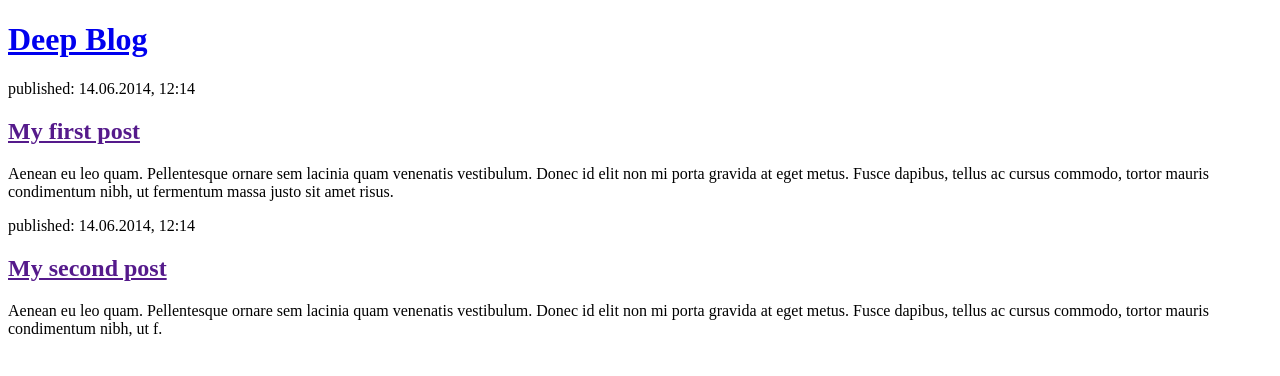
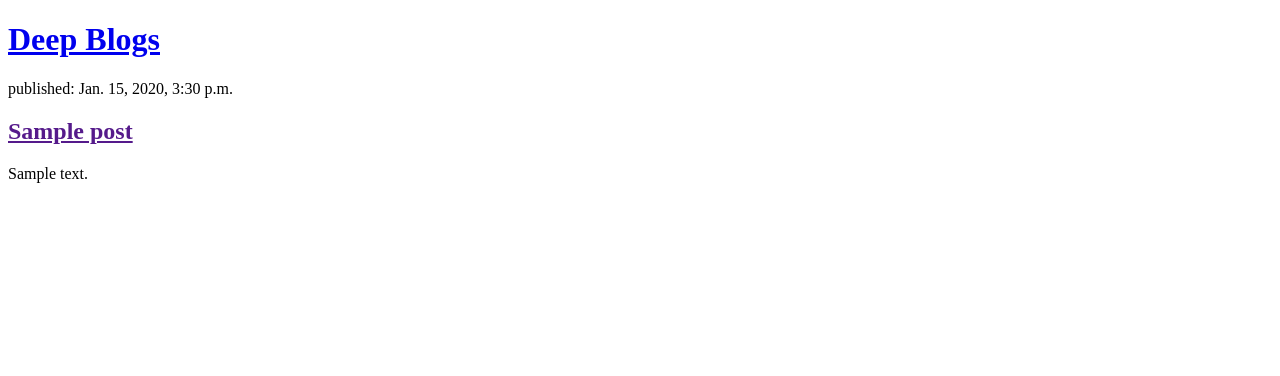
Before and after one commit to ideepaksaini/my-first-blog, a Django app: page / in a window 1280 px wide. Shown: the top 376 px of the page. Run offline with Django 3.2, Linux system fonts and the light colour scheme; tables that the repository leaves empty hold one stand-in row (values such as "Sample post").

Commit message:
Modified templates to display posts from database.

```diff
--- a/blog/templates/blog/post_list.html
+++ b/blog/templates/blog/post_list.html
@@ -1,3 +1,4 @@
+<!-- ctrl k ctrl c -->
 <!DOCTYPE html>
 <html>
     <head>
@@ -5,10 +6,17 @@
     </head>
     <body>
         <header>
-            <h1><a href="/">Deep Blog</a></h1>
+            <h1><a href="/">Deep Blogs</a></h1>
         </header>
+        {% for post in posts %}
+    <article>
+        <time>published: {{ post.published_date }}</time>
+        <h2><a href="">{{ post.title }}</a></h2>
+        <p>{{ post.text|linebreaksbr }}</p>
+    </article>
+{% endfor %}
 
-        <article>
+        <!-- <article>
             <time>published: 14.06.2014, 12:14</time>
             <h2><a href="">My first post</a></h2>
             <p>Aenean eu leo quam. Pellentesque ornare sem lacinia quam venenatis vestibulum. Donec id elit non mi porta gravida at eget metus. Fusce dapibus, tellus ac cursus commodo, tortor mauris condimentum nibh, ut fermentum massa justo sit amet risus.</p>
@@ -18,6 +26,7 @@
             <time>published: 14.06.2014, 12:14</time>
             <h2><a href="">My second post</a></h2>
             <p>Aenean eu leo quam. Pellentesque ornare sem lacinia quam venenatis vestibulum. Donec id elit non mi porta gravida at eget metus. Fusce dapibus, tellus ac cursus commodo, tortor mauris condimentum nibh, ut f.</p>
-        </article>
+        </article> -->
+        <!-- {{ posts }} -->
     </body>
 </html>
--- a/blog/views.py
+++ b/blog/views.py
@@ -1,5 +1,8 @@
 from django.shortcuts import render
+from django.utils import timezone
+from .models import Post
 
 # Create your views here.
 def post_list(request):
-    return render(request, 'blog/post_list.html', {})
+    posts = Post.objects.filter(published_date__lte=timezone.now()).order_by('published_date')
+    return render(request, 'blog/post_list.html', {'posts' : posts})
```
